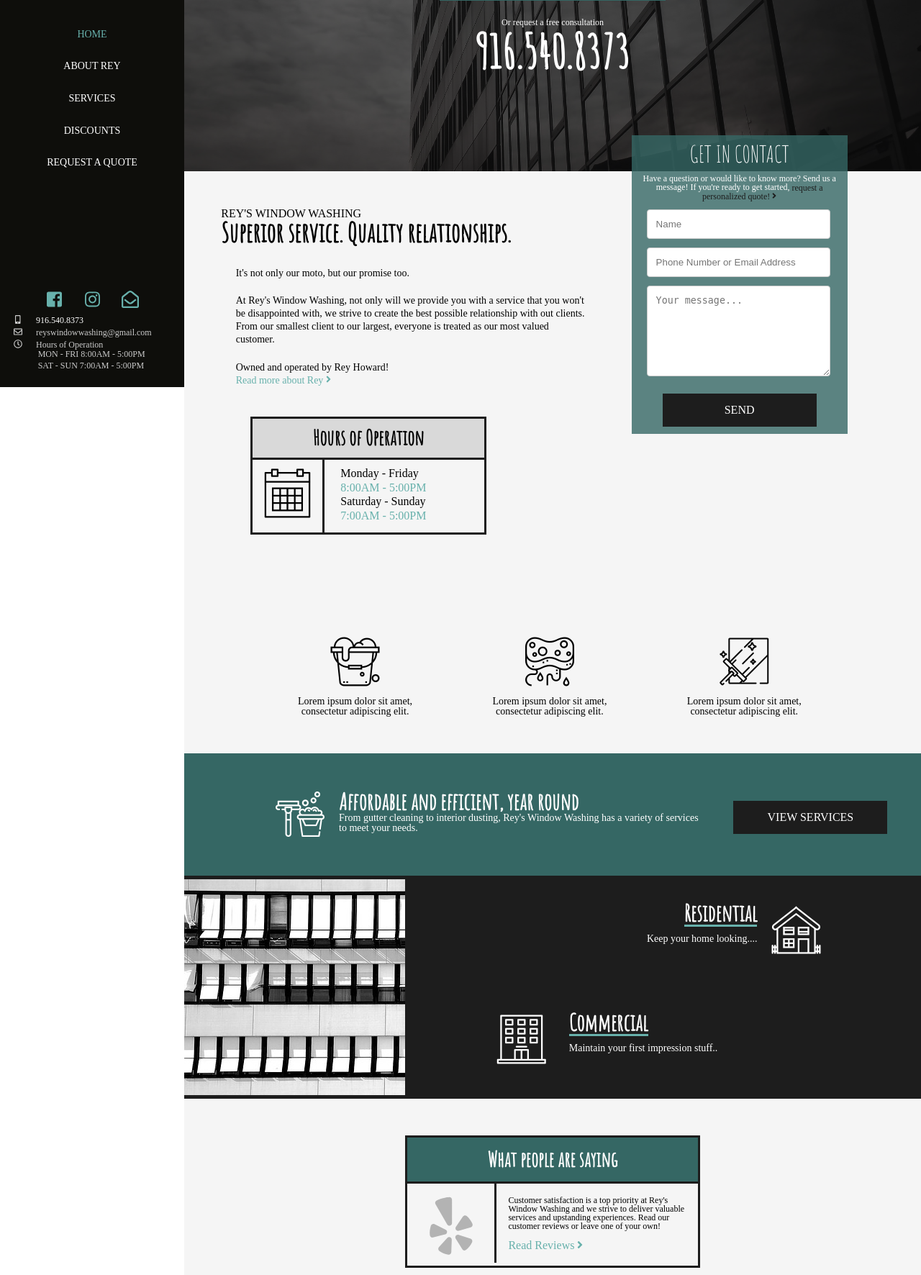
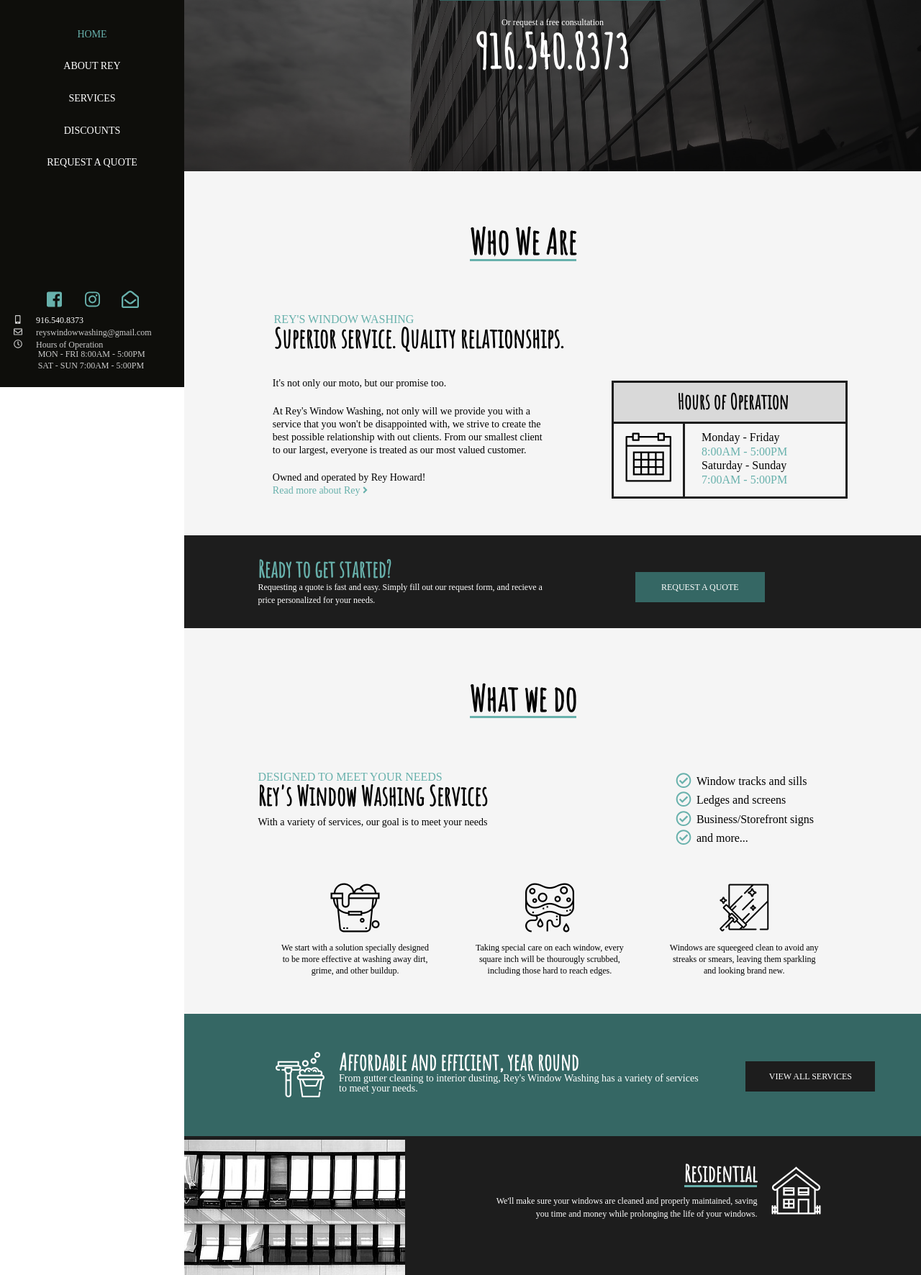
Before and after one commit to adriennekarnoski/reys_window_washing, a Flask app: page / in a window 1280 px wide; the page is wider, and only the part inside the window is pictured. Shown: the part 262-2034 px from the top of that part at 72% size. Run offline with Flask 2, Linux system fonts and the light colour scheme; some libraries are stand-ins or nearby versions; some web fonts are replaced.

Commit message:
working on redesign and better content flow

```diff
--- a/static/base.css
+++ b/static/base.css
@@ -27,19 +27,19 @@
 .button {
     border: none;
     color: white;
-    padding: 15px 32px;
+    padding: 15px;
     text-align: center;
     text-transform: uppercase;
     text-decoration: none;
     display: block;
     width: 150px;
-    font-size: 16px;
+    font-size: 12px;
     margin: auto;
     margin-top: 5%;
     cursor: pointer;
 }
 
-.large_button {
+.home_button {
     border: none;
     color: white;
     padding: 15px 32px;
@@ -54,7 +54,35 @@
     cursor: pointer;
 }
 
+.large_button {
+    border: none;
+    color: white;
+    padding: 15px 32px;
+    text-align: center;
+    text-transform: uppercase;
+    text-decoration: none;
+    display: block;
+    width: 250px;
+    font-size: 12px;
+    margin: auto;
+    margin-top: 2%;
+    cursor: pointer;
+}
+
 /*text*/
+
+.big_heading {
+    font-family: 'Amatic SC';
+    font-size: 3em;
+    font-weight: bolder;
+    /*padding-bottom: 2%;*/
+    display: inline-block;
+    /*margin: auto;*/
+    margin: 10% auto;
+    /*padding: 5% 0%;*/
+    border-bottom: solid #68b1ac 3px;
+}
+
 
 .heading {
     font-family: 'Amatic SC';
@@ -89,6 +117,11 @@
     text-align: right;
 }
 
+.text_small {
+    font-size: 12px;
+    line-height: 18px;
+}
+
 .text_teal {
     color: #68b1ac;
 }
--- a/static/layout.css
+++ b/static/layout.css
@@ -71,6 +71,11 @@ footer {
 
 .container {
     width: 100%;
+}
+
+.small_container {
+    width: 80%;
+    padding: 0% 10%;
 }
 
 .content {
@@ -227,3 +232,8 @@ footer {
     color: #a6a6a6;
     text-transform: uppercase;
 }
+
+.yelp {
+    padding-right: 15%;
+    color: #b3b3b3;
+}
--- a/static/modules.css
+++ b/static/modules.css
@@ -250,31 +250,45 @@
     line-height: 18px;
 }
 
-.home_p {
-    padding: 5% 0%;
-    margin-right: 0px;
+
+.introduction {
+    width: 80%;
+    padding: 0% 10% 5% 10%;
+}
+
+
+
+.introduction h2, .introduction h3 {
+    padding-left: 3%;
+}
+.introduction p {
+    padding-left: 5%;
+}
+
+.introduction p {
+    padding-top: 5%;
     font-size: 14px;
     line-height: 18px;
 }
 
-.home_p a {
+.introduction p a {
     display: block;
     padding-top: 0%;
 }
 
 @media screen and (min-width: 640px) {
-    .home_p {
-        padding: 5% 0% 0% 5%;
-        margin-right: -100px;
+    .introduction p  {
+        padding-top: 5%;
         font-size: 14px;
         line-height: 18px;
     }
 }
 
-
 .op_hours {
-    width: 80%;
-    margin: 10%;
+    width: 40%;
+    margin-left: 5%;
+    margin-top: 3%;
+    /*margin: 15% 0% 20% 15%;*/
 }
 
 .op_hours .grid_square i {
@@ -294,7 +308,7 @@
 /*
 .op_hours .grid_square i {
    margin-top: 3%;
-}*/
+}
 
 /*.op_hours {
     background: #d9d9d9;
@@ -373,10 +387,43 @@
 */
 /*home form*/
 
+.request_container {
+    width: 80%;
+    padding: 3% 10%;
+}
+
+.request_container p {
+    font-size: 12px;
+    line-height: 18px;
+}
+
 .home_contact {
     display: none;
 }
+/*
+.request_container a {
+    border: none;
+    color: white;
+    padding: 15px;
+    text-align: center;
+    text-transform: uppercase;
+    text-decoration: none;
+    display: block;
+    width: 150px;
+    font-size: 12px;
+    margin: auto;
+    margin-top: 5%;
+    cursor: pointer;
+}
+*/
+.home_services .fa-lg {
+    padding: 0% 3%;
+    color: #68b1ac;
+}
 
+.home_services li {
+    padding: 1% 0%;
+}
 @media screen and (min-width: 640px) {
     .home_contact {
         display: inline-block;
@@ -447,6 +494,8 @@
         margin: auto;
         padding-top: 5%;
         padding-bottom: 0%;
+        font-size: 12px;
+        line-height: 16px;
     }
 }
 
@@ -523,6 +572,7 @@
         width: 100px;
         display: inline-block;
         margin-right: 20px;
+        margin-bottom: 10px;
     }
 
     .buildings .image {
@@ -552,6 +602,7 @@
     color: #b3b3b3;
     padding-top: 2%;
 }
+
 /*.quality {
     width: 90%;
     margin: auto;
@@ -593,6 +644,10 @@
     }
 }*/
 
+.numbers_container {
+    width: 90%;
+    padding: 3% 5%;
+}
 
 .numbers h4 {
     display: inline-block;
@@ -611,11 +666,12 @@
 }
 
 .numbers section {
-    padding: 3%;
-    margin-right: 0px;
+    width: 90%;
+    padding-left: 10%;
+    /*background: #d9d9d9;*/
 }
 
-.numbers a {
+/*.numbers a {
     margin: 10% auto;
 }
 
@@ -639,7 +695,7 @@
         padding-left: 10%;
     }
 }
-
+*/
 .send_message form {
     padding: 10% 5%;
     background: #356764;
--- a/templates/home.html
+++ b/templates/home.html
@@ -6,81 +6,114 @@
     <section class="home_background">
         <article class="home_overlay">
             <h1>Superior service. Quality relationships.</h1>
-            <a href="{{ url_for('services') }}" class="large_button teal">Request a Quote</a>
+            <a href="{{ url_for('services') }}" class="home_button teal">Request a Quote</a>
             <p>Or request a free consultation</p>
             <h2>916.540.8373</h2>
         </article>
     </section>
 
-    <section class="container white clearfix">
+    <section class="container white introduction clearfix">
+        <article class="one left text_center">
+            <h1 class="big_heading">Who We Are</h1>
+        </article>
+        <article class="one left">
+            <h2 class="sub_heading text_teal">Rey's Window Washing</h2>
+            <h3 class="heading">Superior service. Quality relationships.</h3>
+        </article>
         <article class="two_even left">
-            <section class="content">
-                <h2 class="sub_heading">Rey's Window Washing</h2>
-                <h3 class="heading">Superior service. Quality relationships.</h3>
-                <p class="home_p">It's not only our moto, but our promise too.</p>
-                <p class="home_p">At Rey's Window Washing, not only will we provide you with a service that you won't be disappointed with, we strive to create the best possible relationship with out clients. From our smallest client to our largest, everyone is treated as our most valued customer.</p>
-                <p class="home_p">Owned and operated by Rey Howard! <a href="#" class="text_teal">Read more about Rey <i class="fas fa-angle-right"></i></a></p>
-
-                <article class="op_hours">
-                    <article class="grid_square clearfix">
-                        <h2 class="light_gray">Hours of Operation</h2>
-                        <section class="grid_small left text_center">
-                            <i class="flaticon-calendar"></i>
-                        </section>
-                        <section class="grid_big right">
-                            <ul>
-                            <li>Monday - Friday</li>
-                            <li class="text_teal">8:00AM - 5:00PM</li>
-                            <li>Saturday - Sunday</li>
-                            <li class="text_teal">7:00AM - 5:00PM</li>
-                        </ul>
-                        </section>
-                    </article>
-                </article>
-
-            </section>
+            <p>It's not only our moto, but our promise too.</p>
+            <p>At Rey's Window Washing, not only will we provide you with a service that you won't be disappointed with, we strive to create the best possible relationship with out clients. From our smallest client to our largest, everyone is treated as our most valued customer.</p>
+            <p>Owned and operated by Rey Howard! <a href="#" class="text_teal">Read more about Rey <i class="fas fa-angle-right"></i></a></p>
         </article>
-        <article class="two_even right home_contact">
-            <section>
-                <h2>GET IN CONTACT</h2>
-                <p class="text_center">Have a question or would like to know more? Send us a message! If you're ready to get started, <a href="{{ url_for('contact') }}" class="text_gray">request a personalized quote! <i class="fas fa-angle-right"></i></a></p>
-                <form>
-                    <input type="text" placeholder="Name">
-                    <input type="text" placeholder="Phone Number or Email Address">
-                    <textarea placeholder="Your message..."></textarea>
-                </form>
-                <a href="#" class="button gray">Send</a>
-            </section>
+        <article class="two_even right op_hours">
+            <article class="grid_square clearfix">
+                <h2 class="light_gray">Hours of Operation</h2>
+                <section class="grid_small left text_center">
+                    <i class="flaticon-calendar"></i>
+                </section>
+                <section class="grid_big right">
+                    <ul>
+                        <li>Monday - Friday</li>
+                        <li class="text_teal">8:00AM - 5:00PM</li>
+                        <li>Saturday - Sunday</li>
+                        <li class="text_teal">7:00AM - 5:00PM</li>
+                    </ul>
+                </section>
+            </article>
         </article>
     </section>
 
+<section class="request_container gray clearfix">
+
+        <article class="two_even left">
+                <h2 class="semi_heading text_teal">Ready to get started?</h2>
+                <p>Requesting a quote is fast and easy. Simply fill out our request form, and recieve a price personalized for your needs.</p>
+
+            </article>
+            <article class="two_even right">
+            <a href="#" class="button teal">Request a quote</a>
+
+
+        </article>
+            <!-- <section class="two_big right text_center">
+            <a href="#" class="button teal">Request a quote</a>
+
+
+
+            </section> -->
+
+    </section>
+
+    <section class="small_container white clearfix home_services">
+        <article class="one left text_center">
+            <h1 class="big_heading">What we do</h1>
+        </article>
+        <article class="two_big left">
+            <h2 class="sub_heading text_teal">Designed to meet your needs</h2>
+            <h3 class="heading">Rey's Window Washing Services</h3>
+
+            <p>With a variety of services, our goal is to meet your needs</p>
+
+        </article>
+        <article class="two_small right">
+            <ul>
+                <li><i class="far fa-check-circle fa-lg"></i>Window tracks and sills</li>
+                <li><i class="far fa-check-circle fa-lg"></i>Ledges and screens</li>
+                <li><i class="far fa-check-circle fa-lg"></i>Business/Storefront signs</li>
+                <li><i class="far fa-check-circle fa-lg"></i>and more...</li>
+            </ul>
+        </article>
+    </section>
     <section class="container white clearfix process_icons">
         <article class="three left text_center">
             <i class="flaticon-bubble"></i>
-            <p>Lorem ipsum dolor sit amet, consectetur adipiscing elit.</p>
+            <p>We start with a solution specially designed to be more effective at washing away dirt, grime, and other buildup.</p>
         </article>
         <article class="three left text_center">
             <i class="flaticon-cleaning"></i>
-            <p>Lorem ipsum dolor sit amet, consectetur adipiscing elit.</p>
+            <p>Taking special care on each window, every square inch will be thourougly scrubbed, including those hard to reach edges.</p>
         </article>
         <article class="three left text_center">
             <i class="flaticon-glass"></i>
-            <p>Lorem ipsum dolor sit amet, consectetur adipiscing elit.</p>
+            <p>Windows are squeegeed clean to avoid any streaks or smears, leaving them sparkling and looking brand new.</p>
         </article>
     </section>
 
     <section class="container teal clearfix padding">
         <article class="two_big left clearfix">
             <section class="two_small left">
+
                 <span class="right"><i class="flaticon-broom"></i></span>
             </section>
             <section class="two_big right">
+
                 <h3 class="semi_heading">Affordable and efficient, year round</h3>
+
                 <p>From gutter cleaning to interior dusting, Rey's Window Washing has a variety of services to meet your needs.</p>
             </section>
         </article>
         <article class="two_small left">
-            <a href="#" class="button gray">View Services</a>
+            <a href="#" class="button gray">View All Services</a>
         </article>
     </section>
 
@@ -92,35 +125,21 @@
             <section class="right building_left">
                 <h2>Residential</h2>
                 <span class="right"><i class="flaticon-house"></i></span>
-                <p>Keep your home looking....</p>
+                <p class="text_small">We'll make sure your windows are cleaned and properly maintained, saving you time and money while prolonging the life of your windows. </p>
             </section>
             <section class="right building_right">
                 <h2>Commercial</h2>
                 <span class="left"><i class="flaticon-holidays"></i></span>
-                <p>Maintain your first impression stuff..</p>
+                <p>We'll remove accumulated dirt and minerals Maintain your first impression </p>
             </section>
         </article>
     </section>
 
-    <section class="container white padding">
-        <article class="quality">
-            <article class="grid_square clearfix">
-                        <h2 class="teal">What people are saying</h2>
-                        <section class="grid_small left text_center">
-                            <i class="fab fa-yelp fa-5x"></i>
-                        </section>
-                        <section class="grid_big right">
-                            <p>Customer satisfaction is a top priority at Rey's Window Washing and we strive to deliver valuable services and upstanding experiences. Read our customer reviews or leave one of your own!</p>
-                            <a href="https://www.yelp.com/biz/reys-window-washing-sacramento?uid=XVlx30jfdXWnVayECNR9vw&utm_source=ishare" class="link text_teal">Read Reviews <i class="fas fa-angle-right"></i></a>
-                        </section>
-                    </article>
 
 
-        </article>
-    </section>
-
-    <section class="container white clearfix">
-        <article class="two_even left numbers_description">
+    <section class="numbers_container white clearfix">
+        <h1 class="big_heading">What we do</h1>
+        <article class="two_small left numbers_description">
             <section class="content">
                 <h2 class="sub_heading text_teal">Easy as one, two, three</h2>
                 <h3 class="heading">Get Started</h3>
@@ -128,7 +147,8 @@
                 <a href="#" class="button gray desktop">Get Your Quote!</a>
             </section>
         </article>
-        <article class="two_even right numbers">
+        <article class="two_big right numbers">
+
             <section class="clearfix">
                 <article class="one left">
                     <h4 class="heading left">1</h4>
@@ -150,10 +170,27 @@
         </article>
     </section>
 
-    <section class="container teal clearfix padding">
+     <section class="container white padding">
+        <article class="quality">
+            <article class="grid_square clearfix">
+                        <h2 class="teal">What people are saying</h2>
+                        <section class="grid_small left text_center">
+                            <i class="fab fa-yelp fa-5x"></i>
+                        </section>
+                        <section class="grid_big right">
+                            <p>Customer satisfaction is a top priority at Rey's Window Washing and we strive to deliver valuable services and upstanding experiences. Read our customer reviews or leave one of your own!</p>
+                            <a href="https://www.yelp.com/biz/reys-window-washing-sacramento?uid=XVlx30jfdXWnVayECNR9vw&utm_source=ishare" class="link text_teal">Read Reviews <i class="fas fa-angle-right"></i></a>
+                        </section>
+                    </article>
+
+
+        </article>
+    </section>
+
+    <section class="container light_gray clearfix padding">
         <article class="two_even left">
             <section class="send_message">
-                <h2 class="sub_heading text_light_gray">Have a question or want more information?</h2>
+                <h2 class="sub_heading text_teal">Have a question or want more information?</h2>
                 <h3 class="heading">Send a Message</h3>
                 <p>Lorem ipsum dolor sit amet, consectetur adipiscing elit. Integer interdum purus nibh, ac varius lorem iaculis consectetur.</p>
             </section>
```
Also changed, not shown: templates/services.html (+15 -1 lines).
